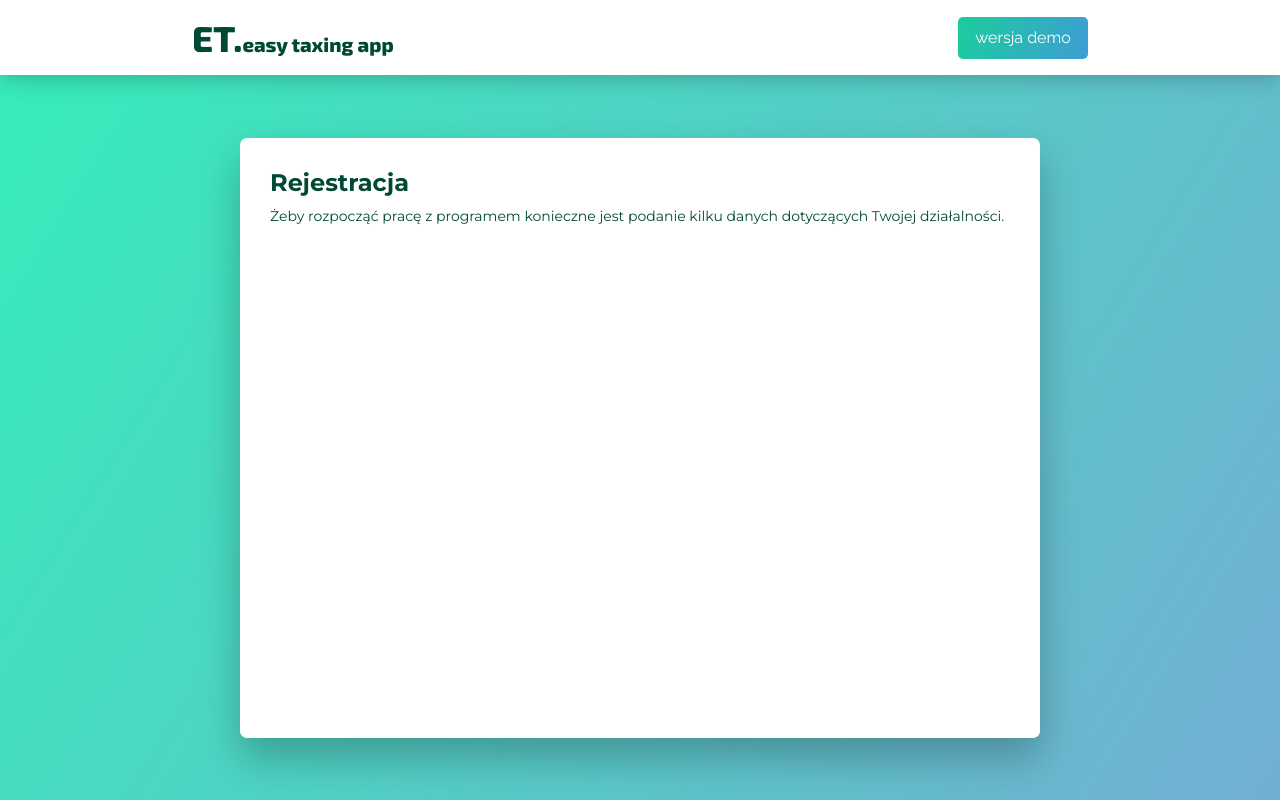
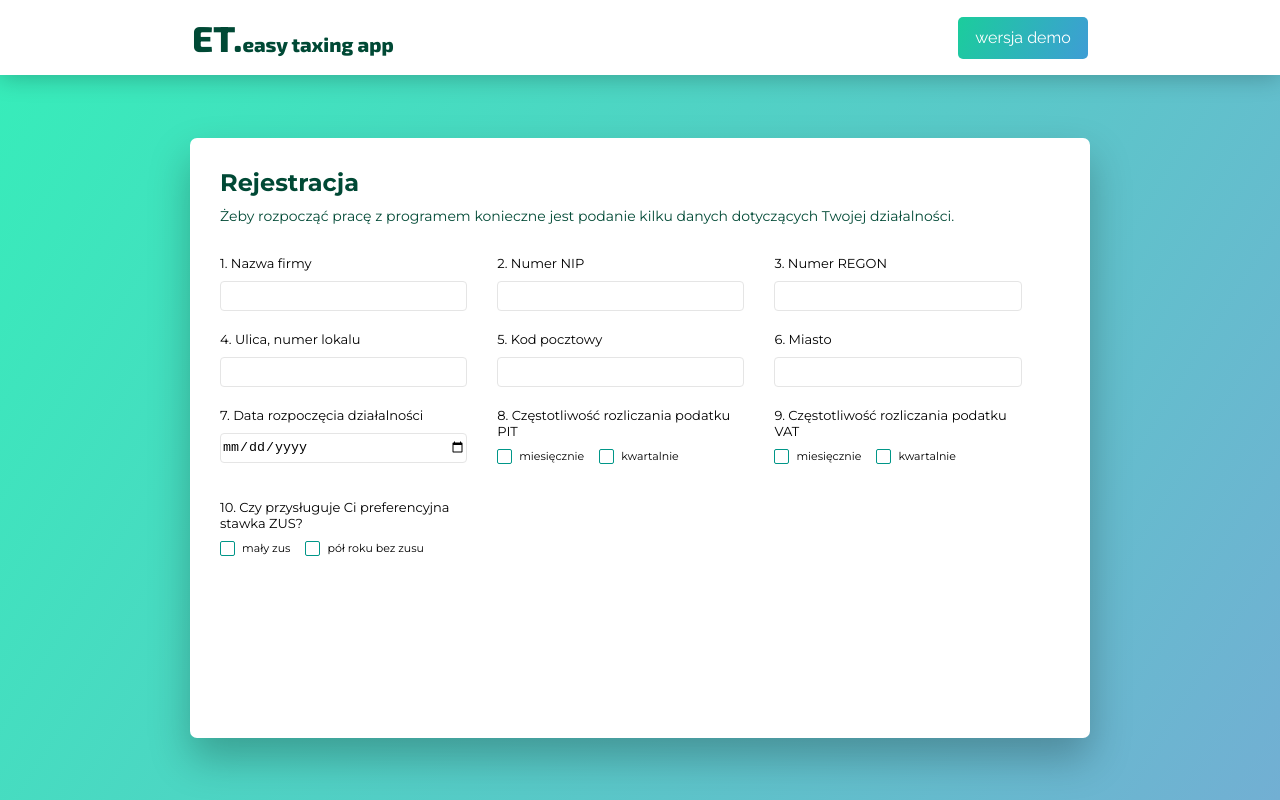
Before and after one commit to pavkrol/et-app, a React app: page /register in a window 1280 px wide. Built offline with nearby package versions, Linux system fonts and the light colour scheme.

Commit message:
register form styling in progress

```diff
--- a/src/App.js
+++ b/src/App.js
@@ -5,7 +5,7 @@ import {ThemeProvider} from 'styled-components';
 import GlobalStyle from "./layout/GlobalStyle";
 import { theme } from "./layout/theme";
 import { Router } from "@reach/router";
-import RegisterPage from './layout/RegisterPage';
+import RegisterPage from './containers/RegisterPage';
 
 const App = () => {
   return (
--- a/src/components/RegisterForm.js
+++ b/src/components/RegisterForm.js
@@ -1,15 +1,154 @@
 import React from 'react';
-import styled from 'styled-components';
+import styled, {css} from 'styled-components';
 
 const Form = styled.form`
+  display: flex;
+  flex-wrap: wrap;
+  margin-top: 30px;
+`;
 
+const Field = styled.div`
+  flex-basis: 33%;
+  display: flex;
+  flex-direction: column;
+  padding-right: 30px;
+  margin-bottom: 20px;
 `;
+
+const Label = styled.label`
+  font-family: ${({theme}) => theme.font.main};
+  font-size: ${(props) => props.radio ? "11px" : "13px"};
+  margin-bottom: 10px;
+  ${props => props.radio && css`
+    line-height: 15px;
+    padding: 0 15px 0 0;
+    position: relative;
+    :before {
+      content: '';
+      display: inline-block;
+      width: 15px;
+      height: 15px;
+      border-radius: 2px;
+      background-color: white;
+      border: 1px solid #009688;
+      vertical-align: text-top;
+      margin-right: 7px;
+    }
+  `}
+`;
+
+const Input = styled.input`
+  border: 1px solid #E5E5E5;
+  border-radius: 4px;
+  height: 30px;
+  ${props => props.radio && css`
+    opacity: 0;
+    width: 0;
+    :checked + label:before {
+      background-image: url(../assets/img/tick.svg);
+      background-size: 10px;
+      background-position: center;
+      background-repeat: no-repeat;
+      background-color: #009688;
+    }
+    :hover + label:before {
+      background-color: #009688;
+    }
+    :focus + label:before {
+      box-shadow: 0 0 0 3px rgba(0, 0, 0, 0.12);
+    }
+  `}
+`;
+
+const RadioWrapper = styled.div`
+  display: flex;
+`;
+
+const inputsArray = [
+  {
+    name: "1. Nazwa firmy",
+    type: "text",
+    id: "company"
+  },
+  {
+    name: "2. Numer NIP",
+    type: "number",
+    id: "NIP"
+  },
+  {
+    name: "3. Numer REGON",
+    type: "number",
+    id: "REGON"
+  },
+  {
+    name: "4. Ulica, numer lokalu",
+    type: "text",
+    id: "address"
+  },
+  {
+    name: "5. Kod pocztowy",
+    type: "number",
+    id: "postal"
+  },
+  {
+    name: "6. Miasto",
+    type: "text",
+    id: "city"
+  },
+  {
+    name: "7. Data rozpoczęcia działalności",
+    type: "date",
+    id: "start_date"
+  },
+  {
+    name: "8. Częstotliwość rozliczania podatku PIT",
+    type: "radio",
+    answers: ["miesięcznie", "kwartalnie"],
+    id: "PIT_freq"
+  },
+  {
+    name: "9. Częstotliwość rozliczania podatku VAT",
+    type: "radio",
+    answers: ["miesięcznie", "kwartalnie"],
+    id: "VAT_freq"
+  },
+  {
+    name: "10. Czy przysługuje Ci preferencyjna stawka ZUS?",
+    type: "radio",
+    answers: ["mały zus", "pół roku bez zusu"],
+    id: "ZUS"
+  }
+];
 
 
 const RegisterForm = () => {
   return(
     <Form>
-
+      {
+        inputsArray.map((element,index) => {
+          return(
+            <Field key={index}>
+              <Label>{element.name}</Label>
+              { element.type !== "radio" ? (
+              <Input type={element.type}/>
+              ) : (
+                <RadioWrapper>
+                {element.answers.map(
+                  answer => {
+                    return(
+                      <>
+                      <Input id={element.id + answer} radio type={element.type} name={element.name} />
+                      <Label htmlFor={element.id + answer} radio>{answer}</Label>
+                      </>
+                    )
+                  }
+                )}
+                </RadioWrapper>
+              )}
+            </Field>
+          );
+        })
+      }
     </Form>
   )
 };
--- a/src/layout/MainContent.js
+++ b/src/containers/MainContent.js
@@ -11,7 +11,7 @@ const Content = styled.section`
 `;
 
 const FormWrapper = styled.div`
-  width: 800px;
+  width: 900px;
   min-height: 600px;
   background-color: white;
   box-shadow: 0 20px 40px rgba(0,0,0,0.25);
--- a/src/layout/GlobalStyle.js
+++ b/src/layout/GlobalStyle.js
@@ -18,7 +18,6 @@ input[type="text"],
 input[type="button"],
 input[type="submit"] {
   -webkit-appearance: none;
-  border-radius: 0;
 }
 
 a {
--- a/src/layout/LandingPage.js
+++ b/src/layout/LandingPage.js
@@ -1,6 +1,6 @@
 import React from 'react';
-import HeaderWrapper from "./HeaderWrapper";
-import HeroWrapper from "./HeroWrapper";
+import HeaderWrapper from "../containers/HeaderWrapper";
+import HeroWrapper from "../containers/HeroWrapper";
 
 
 const LandingPage = () => {
```
Also changed, not shown: assets/img/tick.svg (added), src/containers/HeaderWrapper.js (renamed from src/layout/HeaderWrapper.js), src/containers/HeroWrapper.js (renamed from src/layout/HeroWrapper.js), src/containers/RegisterPage.js (renamed from src/layout/RegisterPage.js).
